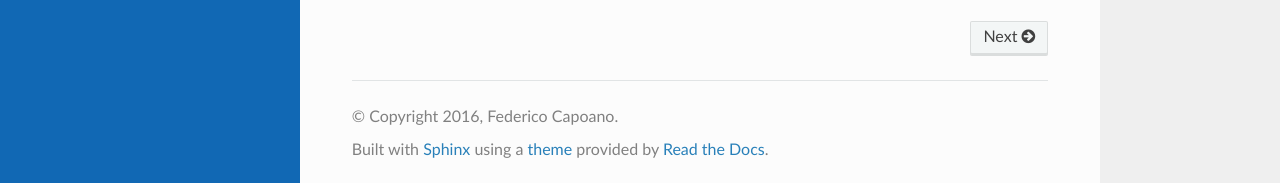
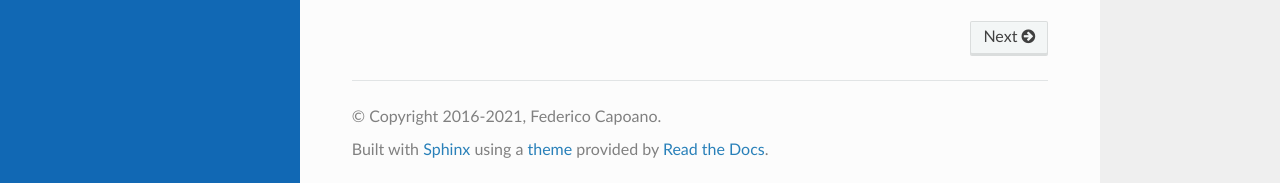
Before and after one commit to netjson/netjson, a Sphinx documentation site: the page built from docs/source/index.rst, in a window 1280 px wide and 900 px high, scrolled down 914 px. Shown: the part 714-897 px from the top of the window. Built offline with Sphinx 7.4.7 and the Read the Docs theme 2.0.0, drawn with Linux system fonts in a browser that asks for light colours.

Commit message:
[docs] Added 404 + updated copyright year

```diff
--- a/docs/requirements.txt
+++ b/docs/requirements.txt
@@ -1,2 +1,3 @@
 Sphinx
 sphinx_rtd_theme
+sphinx-notfound-page
--- a/docs/source/conf.py
+++ b/docs/source/conf.py
@@ -28,7 +28,9 @@
 # Add any Sphinx extension module names here, as strings. They can be
 # extensions coming with Sphinx (named 'sphinx.ext.*') or your custom
 # ones.
-extensions = []
+extensions = [
+    'notfound.extension'
+]
 
 # Add any paths that contain templates here, relative to this directory.
 templates_path = ['./_templates']
@@ -46,7 +48,7 @@
 
 # General information about the project.
 project = u'NetJSON'
-copyright = u'2016, Federico Capoano'
+copyright = u'2016-2021, Federico Capoano'
 author = u'Federico Capoano'
 
 # The version info for the project you're documenting, acts as replacement for
@@ -352,3 +354,12 @@
 
 # If false, no index is generated.
 #epub_use_index = True
+
+notfound_urls_prefix = '/docs/'
+notfound_context = {
+    'title': 'Page not found',
+    'body': (
+        '<h1>Page not found</h1>\n\nTry to start from the index or '
+        'perform a search for what you were looking for.'
+    ),
+}
```
